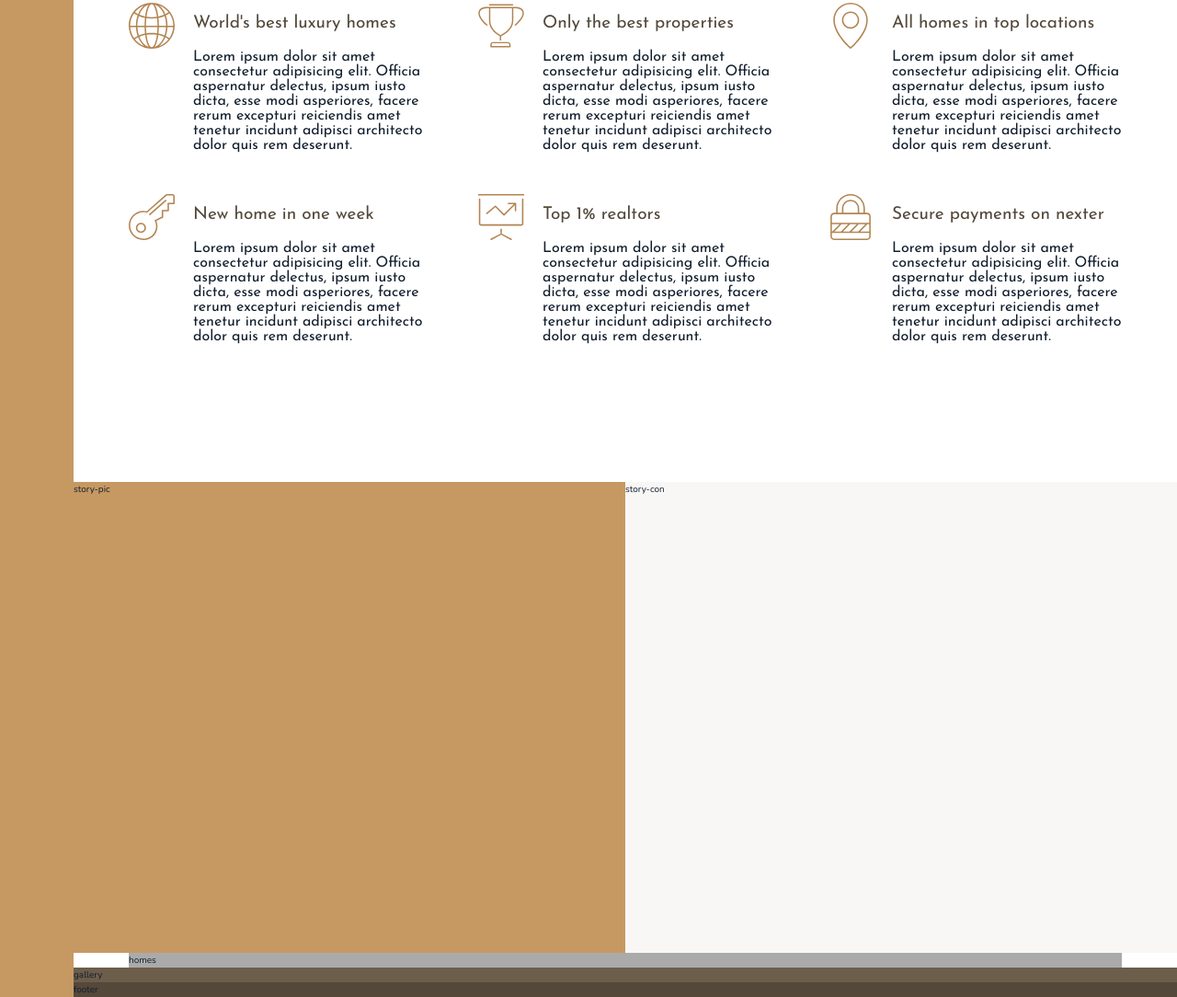
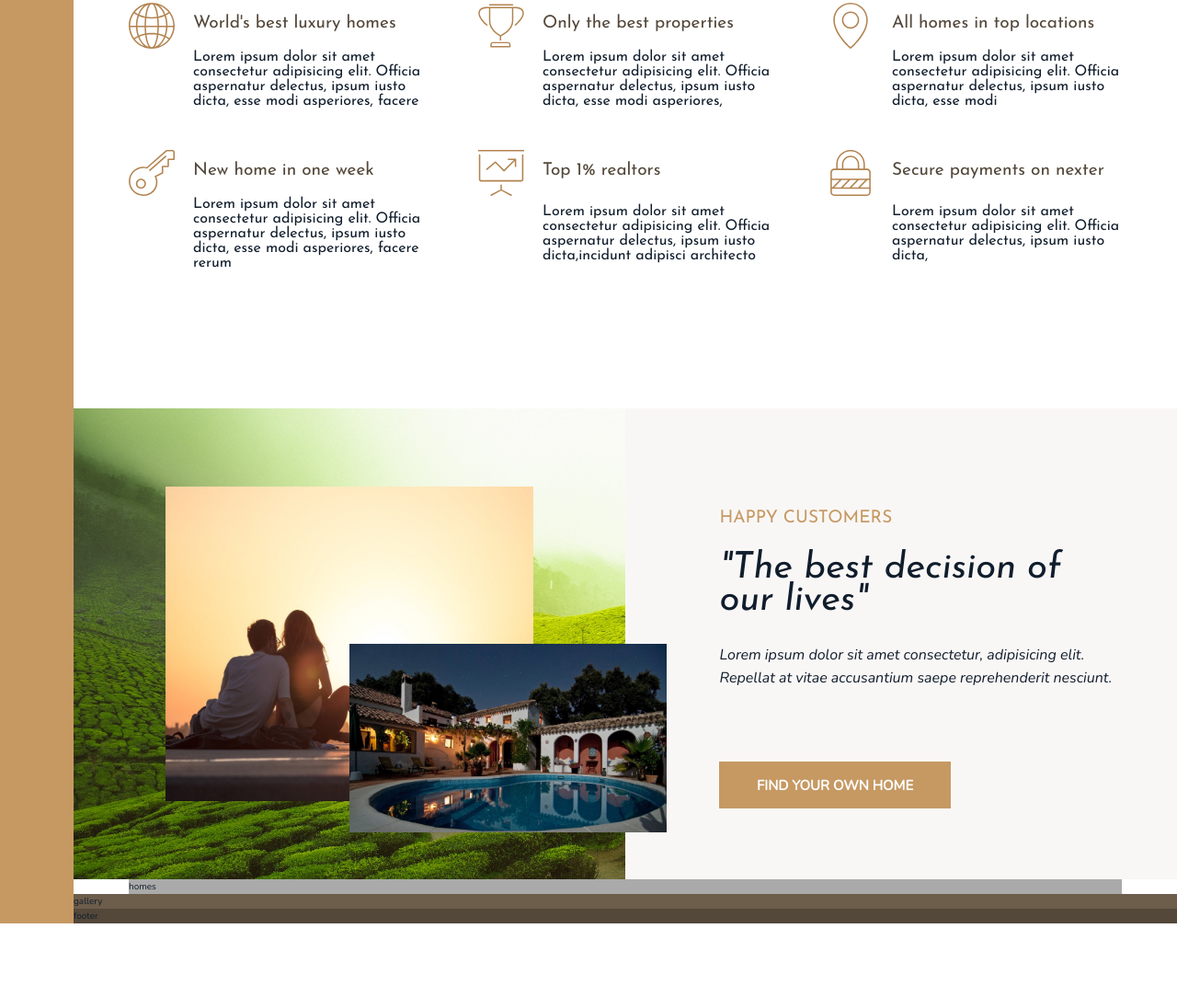
Before and after one commit to Pokdee/Nexter, a website: page index.html in a window 1280 px wide. Shown: the part 772-1856 px from the top of the page at 92% size. After the commit the page ends 1776 px from the top, so only its background shows below. Drawn offline with nearby package versions, Linux system fonts and the light colour scheme.

Commit message:
user story part complete

```diff
--- a/index.html
+++ b/index.html
@@ -33,7 +33,7 @@
               >The ultimate personal freedom</span
             >
           </h1>
-          <button class="btnview">view our properties</button>
+          <button class="btnview btn-gold">view our properties</button>
         </div>
         <div class="seen-on">
           <h3 class="seen-on_text">Seen on</h3>
@@ -86,10 +86,9 @@
         <p class="features__para">
           Lorem ipsum dolor sit amet consectetur adipisicing elit. Officia
           aspernatur delectus, ipsum iusto dicta, esse modi asperiores, facere
-          rerum excepturi reiciendis amet tenetur incidunt adipisci architecto
-          dolor quis rem deserunt.
         </p>
       </div>
+
       <div class="features-box">
         <svg class="features-icon">
           <use xlink:href="./img/sprite.svg#icon-trophy"></use>
@@ -98,9 +97,7 @@
 
         <p class="features__para">
           Lorem ipsum dolor sit amet consectetur adipisicing elit. Officia
-          aspernatur delectus, ipsum iusto dicta, esse modi asperiores, facere
-          rerum excepturi reiciendis amet tenetur incidunt adipisci architecto
-          dolor quis rem deserunt.
+          aspernatur delectus, ipsum iusto dicta, esse modi asperiores,
         </p>
       </div>
       <div class="features-box">
@@ -111,9 +108,7 @@
 
         <p class="features__para">
           Lorem ipsum dolor sit amet consectetur adipisicing elit. Officia
-          aspernatur delectus, ipsum iusto dicta, esse modi asperiores, facere
-          rerum excepturi reiciendis amet tenetur incidunt adipisci architecto
-          dolor quis rem deserunt.
+          aspernatur delectus, ipsum iusto dicta, esse modi
         </p>
       </div>
       <div class="features-box">
@@ -125,10 +120,10 @@
         <p class="features__para">
           Lorem ipsum dolor sit amet consectetur adipisicing elit. Officia
           aspernatur delectus, ipsum iusto dicta, esse modi asperiores, facere
-          rerum excepturi reiciendis amet tenetur incidunt adipisci architecto
-          dolor quis rem deserunt.
+          rerum
         </p>
       </div>
+
       <div class="features-box">
         <svg class="features-icon">
           <use xlink:href="./img/sprite.svg#icon-presentation"></use>
@@ -137,9 +132,7 @@
 
         <p class="features__para">
           Lorem ipsum dolor sit amet consectetur adipisicing elit. Officia
-          aspernatur delectus, ipsum iusto dicta, esse modi asperiores, facere
-          rerum excepturi reiciendis amet tenetur incidunt adipisci architecto
-          dolor quis rem deserunt.
+          aspernatur delectus, ipsum iusto dicta,incidunt adipisci architecto
         </p>
       </div>
       <div class="features-box">
@@ -150,14 +143,25 @@
 
         <p class="features__para">
           Lorem ipsum dolor sit amet consectetur adipisicing elit. Officia
-          aspernatur delectus, ipsum iusto dicta, esse modi asperiores, facere
-          rerum excepturi reiciendis amet tenetur incidunt adipisci architecto
-          dolor quis rem deserunt.
+          aspernatur delectus, ipsum iusto dicta,
         </p>
       </div>
     </div>
-    <div class="story__pic">story-pic</div>
-    <div class="story__content">story-con</div>
+    <div class="story__pic">
+      <img class="story__pic-first" src="./img/story-1.jpeg" alt="" />
+      <img class="story__pic-second" src="./img/story-2.jpeg" alt="" />
+    </div>
+    <div class="story__text">
+      <h4 class="heading-h4 story__text-rating">HAPPY CUSTOMERS</h4>
+      <h2 class="heading-h2 story__text-heading">
+        "The best decision of our lives"
+      </h2>
+      <p class="story__text-para">
+        Lorem ipsum dolor sit amet consectetur, adipisicing elit. Repellat at
+        vitae accusantium saepe reprehenderit nesciunt.
+      </p>
+      <button class="btnfind btn-gold">Find your own home</button>
+    </div>
     <div class="homes">homes</div>
     <div class="gallery">gallery</div>
     <footer class="footer">footer</footer>
--- a/sass/_base.scss
+++ b/sass/_base.scss
@@ -10,6 +10,7 @@ $color-grey-light-2: #aaa;
 $color-grey-dark-1: #54483a;
 $color-grey-dark-2: #6d5d4b;
 
+$color-back: #c69963;
 $default-fs: 1.6rem;
 // FONT VARIABLES
 $font-primary: "Nunito", sans-serif;
--- /dev/null
+++ b/sass/_component.scss
@@ -0,0 +1,16 @@
+.btn-gold {
+  background-color: $color-primary;
+  text-transform: uppercase;
+  font-size: 1.5rem;
+  border: none;
+  color: white;
+  font-family: inherit;
+  font-weight: 700;
+  cursor: pointer;
+
+  @media (hover: hover) {
+    &:hover {
+      background-color: $color-primary-dark;
+    }
+  }
+}
--- a/sass/_features.scss
+++ b/sass/_features.scss
@@ -11,6 +11,7 @@
     display: grid;
     grid-template-columns: min-content 1fr;
     grid-gap: 2rem;
+    align-items: start;
   }
 
   &-icon {
--- a/sass/_header.scss
+++ b/sass/_header.scss
@@ -64,18 +64,6 @@
       grid-row: 3/4;
       width: 32%;
       height: 63%;
-      background-color: $color-primary;
-      text-transform: uppercase;
-      font-size: 1.5rem;
-      border: none;
-      color: white;
-      font-family: inherit;
-
-      @media (hover: hover) {
-        &:hover {
-          background-color: $color-primary-dark;
-        }
-      }
     }
     .seen-on {
       grid-area: 3/2/4/3;
--- a/sass/_story.scss
+++ b/sass/_story.scss
@@ -1,9 +1,57 @@
 .story__pic {
   grid-area: 3 / full-start/4/col-start 5;
   background-color: $color-primary;
+  background-image: url(../img/back.jpg);
+  background-size: cover;
+
+  display: grid;
+  grid-template-columns: repeat(6, 1fr);
+  grid-template-rows: repeat(6, 1fr);
+
+  &-first {
+    grid-area: 2/2 / span 4 / span 4;
+    width: 100%;
+    height: 100%;
+  }
+  &-second {
+    grid-area: 4/4 / span 3 / span 4;
+    width: 115%;
+    height: 80%;
+    z-index: 100;
+  }
 }
-.story__content {
+.story__text {
   grid-area: 3 / col-start 5/4 / full-end;
 
   background-color: $color-grey-light-1;
+
+  display: grid;
+  grid-template-columns: 8vw 1fr 5vw;
+  grid-template-rows: repeat(4, 1fr);
+
+  &-rating {
+    color: $color-primary;
+    grid-area: 1/2/2/3;
+    align-self: end;
+  }
+
+  &-heading {
+    grid-area: 2/2/3/3;
+    align-self: center;
+    line-height: 3.5rem;
+  }
+
+  &-para {
+    grid-area: 3/2/4/3;
+    font-size: 1.6rem;
+    line-height: 2.5rem;
+    font-style: italic;
+  }
+
+  .btnfind {
+    grid-area: 4/2/5/3;
+    align-self: start;
+    width: 58%;
+    height: 40%;
+  }
 }
--- a/sass/_typography.scss
+++ b/sass/_typography.scss
@@ -5,12 +5,16 @@
 
 .heading-h1 {
   @extend %heading;
+  font-style: italic;
 }
 .heading-h2 {
   @extend %heading;
+  font-size: 4rem;
+  font-style: italic;
 }
 .heading-h3 {
   @extend %heading;
+  font-size: 2.6rem;
 }
 .heading-h4 {
   @extend %heading;
--- a/sass/main.scss
+++ b/sass/main.scss
@@ -1,6 +1,6 @@
 @import "base";
 @import "typography";
-
+@import "component";
 @import "sidebar";
 @import "header";
 @import "realtors";
```
Also changed, not shown: sass/main.css, 1 other file.
